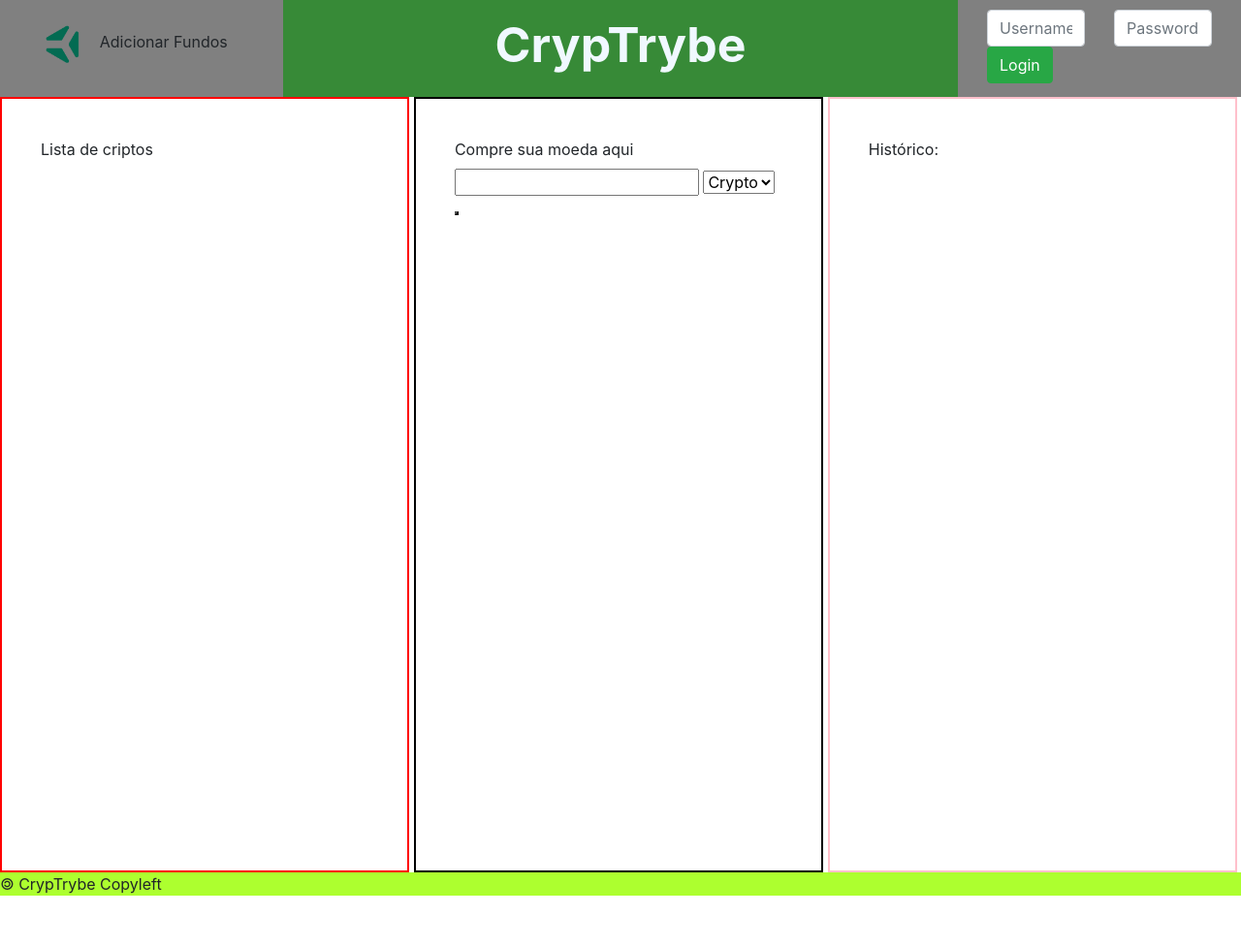
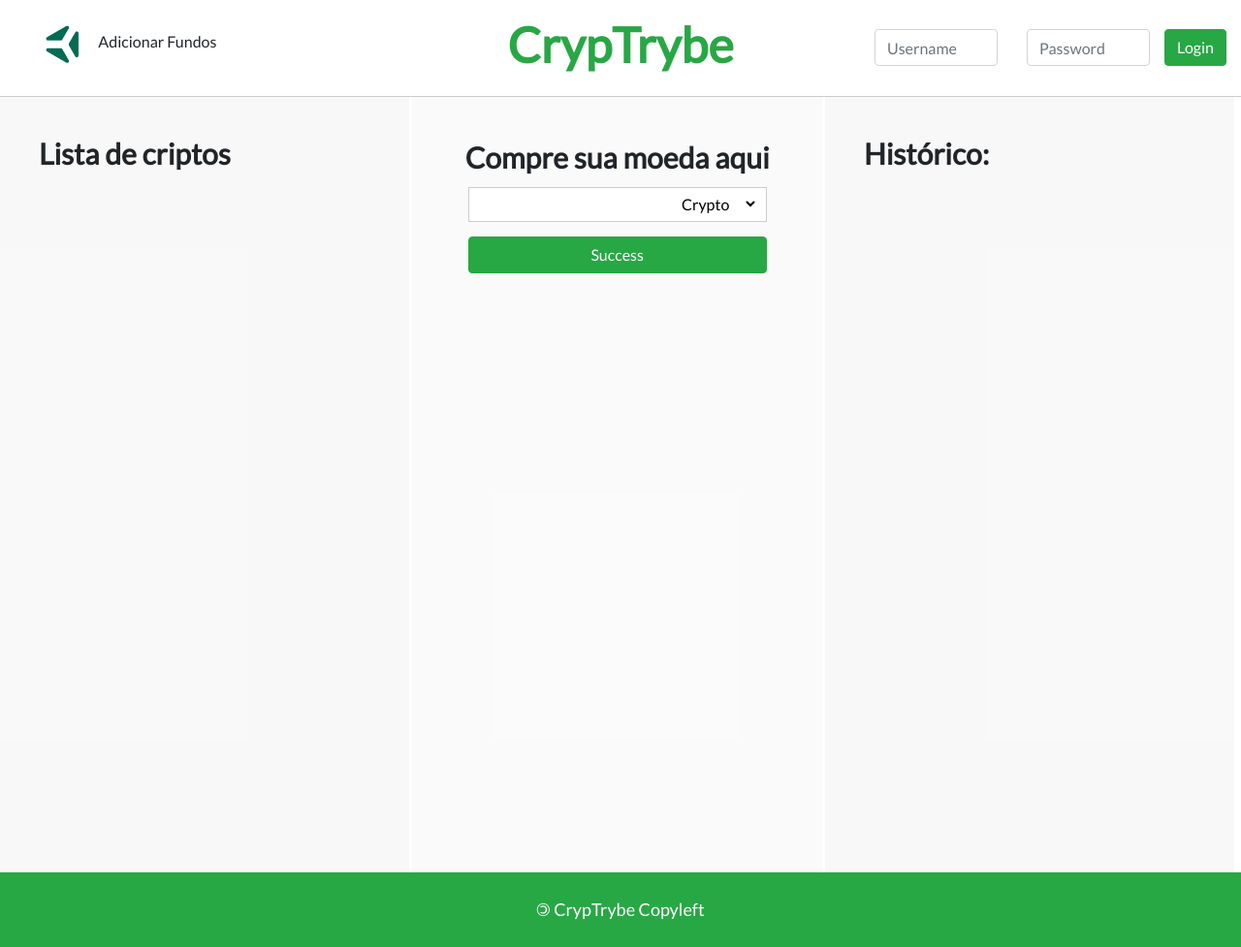
Before and after one commit to SerjoFrancisco/Criptrybe, a website: page index.html in a window 1280 px wide. Shown: the whole page at 97% size. Before the commit the page ends 924 px from the top, so only its background shows below. Drawn offline with nearby package versions, Linux system fonts and the light colour scheme; no server answers; a web font is replaced by a local one.

Commit message:
arrumando o css

```diff
--- a/index.html
+++ b/index.html
@@ -4,6 +4,9 @@
   <meta charset="UTF-8">
   <meta http-equiv="X-UA-Compatible" content="IE=edge">
   <meta name="viewport" content="width=device-width, initial-scale=1.0">
+  <link rel="preconnect" href="https://fonts.googleapis.com">
+<link rel="preconnect" href="https://fonts.gstatic.com" crossorigin>
+<link href="https://fonts.googleapis.com/css2?family=Comforter+Brush&family=Lato:wght@300;400&family=Open+Sans:wght@300&display=swap" rel="stylesheet">
 <link rel="stylesheet" href="https://stackpath.bootstrapcdn.com/bootstrap/4.1.3/css/bootstrap.min.css" integrity="sha384-MCw98/SFnGE8fJT3GXwEOngsV7Zt27NXFoaoApmYm81iuXoPkFOJwJ8ERdknLPMO" crossorigin="anonymous">
   <script src="script.js" defer></script>
   <script src="fetchCryptoList.js" defer></script>
@@ -26,25 +29,28 @@
       </div>
       <div class="col">
         <input type="text" class="form-control" placeholder="Password" aria-label="Last name">
-      </div>
-    </div><button type="submit" class="btn btn-success">Login</button></div>
+      </div><button type="submit" class="btn btn-success">Login</button>
+
+    </div></div>
   </header>
   <main>
-    <section id='list'>Lista de criptos</section>
+    <section id='list'><h1>Lista de criptos</h1></section>
     <section id='form'>
       <form>
         <label for="input-value">Compre sua moeda aqui</label>
-        <input type="text" id="input-value">
-        <select name="Moneys" id="">
-          <option value="Other">Crypto</option>
-          <option value="BRL">R$</option>
-        </select>
-        <button></button>
+        <div id="shopping">
+          <input type="text" id="input-value">
+          <select name="Moneys" id="">
+            <option value="Other">Crypto</option>
+            <option value="BRL">R$</option>
+          </select>
+        </div>
+        <button type="button" class="btn btn-success">Success</button>
       </form>
       <div id="saldo"></div>
     </section>
-    <section id='hist'>Histórico:</section>
+    <section id='hist'><h1>Histórico:</h1></section>
   </main>
-  <footer><span class="copy-left">&copy;</span> CrypTrybe Copyleft</footer>
+  <footer><span class="copy-left">&copy;</span><a href="https://github.com/SerjoFrancisco/Criptrybe"> CrypTrybe Copyleft</a></footer>
 </body>
 </html>
--- a/style.css
+++ b/style.css
@@ -2,19 +2,20 @@
   margin: 0px;
   padding: 0px;
   box-sizing: border-box;
+  font-family: 'Lato', sans-serif;
 }
-h1{
-  font-size: 50px;
-  font-weight: bold;
+header h1{
   text-align: center;
   width: 100%;
-  color: aliceblue;
+  color: #28a745;
+  font: bold 50px 'Lato', sans-serif
 }
 
 header {
   display: flex;
   justify-content: center;
-  background-color: gray;
+  background-color: white;
+  border-bottom: 1px solid #ccc;
   height: 100px;
 }
 header img {
@@ -24,36 +25,69 @@ header img {
   display: flex;
   align-items: center;
   justify-content: space-between;
-  background-color: rgb(55, 138, 55);
-  width: 60%;
+  width: 40%;
   /* max-width: 1200px; */
 }
-
+.row {
+  padding-top: 20px;
+}
 .into-header {
   margin:10px 30px;
-  width: 20%;
+  width: 30%;
 }
-#list {
-  border: 2px solid red;
-}
-#form {
-  border: 2px solid black;
-}
-#hist {
-  border: 2px solid pink;
-}
+
 #list, #form, #hist {
   display: inline-block;
   width: 33%;
   height: 100vh;
   vertical-align: top;
   padding: 40px;
+  background: #f5f5f5a3;
+}
+section#form {
+  background: #f8f8f8a3;
 }
 main {
   height: 100vh;
 }
+main h1, form label{
+  font-size: 30px;
+  font-weight: bold;
+  display: block;
+}
+form label {
+  text-align: center;
+}
+#shopping {
+  width: 90%;
+  margin: auto;
+  border: 1px solid #ccc;
+  background-color: white;
+  padding: 5px;
+}
+#shopping input{
+  width: 70%;
+  border: none;
+}
+#shopping select{
+  width: 28%;
+  border: none;
+  background-color: white;
+}
+form .btn{
+  display: block;
+  margin: 15px auto;
+  width: 90%;
+}
 footer {
-  background-color: greenyellow;
+  text-align: center;
+  background-color: #28a745;
+  color: white;
+  padding: 25px 6px;
+  font-size: 18px;
+}
+footer a, footer a:hover{
+  color: white;
 }
 .copy-left {
   display:inline-block;
```
